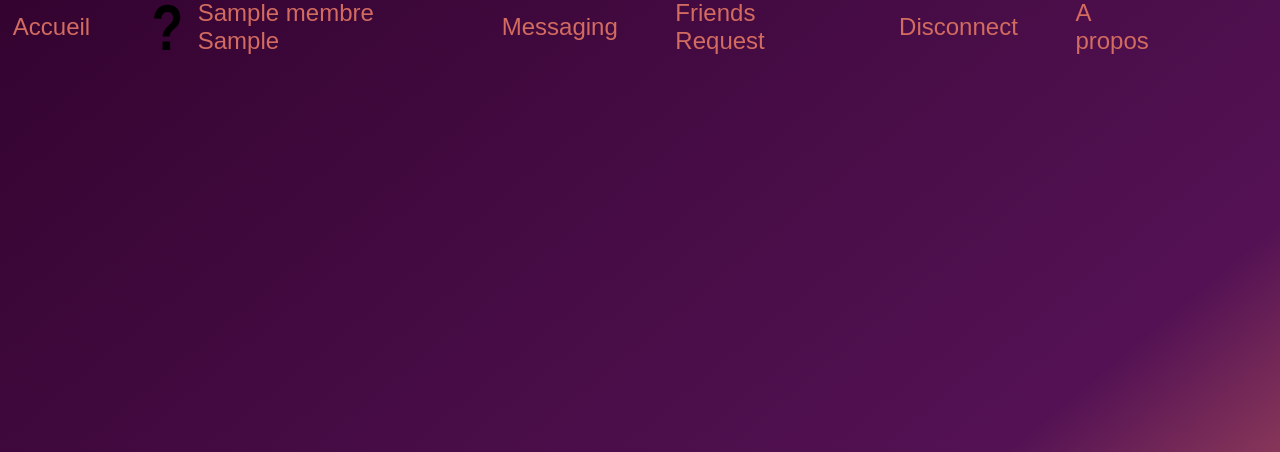
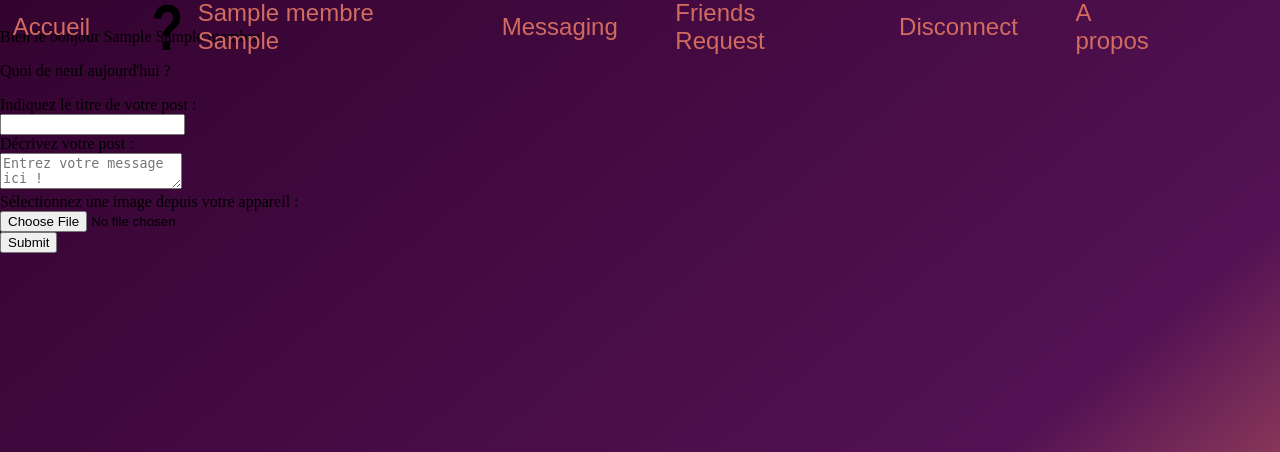
Before and after one commit to Im-Rises/friends-link, a PHP site: page / in a window 1280 px wide. Shown: the part 15-467 px from the top of the page. Run offline with PHP 8.4, Linux system fonts and the light colour scheme; the visitor is signed in with stand-in values (Sample User, id 1); tables that the repository leaves empty hold one stand-in row (values such as "Sample post").

Commit message:
Mise à jour de la BDD pour l'ajout de posts.

```diff
--- a/tp_a_rendre/dao.php
+++ b/tp_a_rendre/dao.php
@@ -453,3 +453,22 @@ function updateNomGroupe($nomGroupe, $idGroupe)
 
     return exeReq($req);
 }
+
+
+function selectAllPostsFromMembreOrder($email)
+{
+    $email=protection($email);
+
+    $req = "SELECT * FROM post WHERE email_posteur=$email ORDER BY datePost;";
+
+    return exeReq($req);
+}
+
+function selectAllMessagesFromPostOrder($idPost)
+{
+    $idPost=protection($idPost);
+
+    $req = "SELECT * FROM post_message WHERE id_post=$idPost ORDER BY datePost;";
+
+    return exeReq($req);
+}
--- a/tp_a_rendre/index.php
+++ b/tp_a_rendre/index.php
@@ -44,15 +44,17 @@ if (!isset($_SESSION["email"])) {
                 <h1>Bienvenue sur Friends Link! </h1>
                 <h2>Le site qui vous rapproche de vos amis</h2>
                 <div class="div2Log">
-                    <a href='login.php'><div class='divLog'>Connexion</div></a>
-                    <a href='register.php'><div class='divLog'>Inscription</div></a>
+                    <a href='login.php'>
+                        <div class='divLog'>Connexion</div>
+                    </a>
+                    <a href='register.php'>
+                        <div class='divLog'>Inscription</div>
+                    </a>
                 </div>
 
             </div>
 
         </div>
-
-
 
     </body>
 
@@ -61,6 +63,20 @@ if (!isset($_SESSION["email"])) {
 ?>
 
     <body>
+
+        <?php
+        $utilisateur = mysqli_fetch_array(selectMembreWhereEmail($_SESSION["email"]));
+
+        echo "<p>Bien le bonjour ".$utilisateur['prenom']." ".$utilisateur['nom']." </p>";
+        ?>
+
+        <p>Quoi de neuf aujourd'hui ?</p>
+
+        <?php
+
+        require "postCreation.php";
+
+        ?>
         <!-- <h1>Afficher l'actualité de la personne connectée</h1>
 
         <p>Afficher ici ?</p>
--- /dev/null
+++ b/tp_a_rendre/postCreation.php
@@ -0,0 +1,42 @@
+<!DOCTYPE html>
+<html>
+
+<head>
+    <meta charset="utf-8">
+    <link rel="stylesheet" href="style.css">
+</head>
+
+
+<body>
+
+    <form method="post" action="">
+        <label for="titre">Indiquez le titre de votre post :</label></br>
+        <input type="text" name="titre"></br>
+        <label for="fileToUpload" for="message">Décrivez votre post :</label></br>
+        <textarea placeholder="Entrez votre message ici !" name="message"></textarea></br>
+        <label for="fileToUpload">Sélectionnez une image depuis votre appareil :</label></br>
+        <input type="file" name="fileToUpload" accept="image/*"></br>
+        <input type="submit" name="Poster">
+    </form>
+
+
+    <?php
+
+
+    $imageName = $_SESSION['email'];
+    //var_dump($_FILES);
+
+    if ($_SERVER['REQUEST_METHOD'] == 'POST') {
+
+        if ($_FILES['fileToUpload']['size'] < 500000) {
+            move_uploaded_file($_FILES['fileToUpload']['tmp_name'], "images/posts/$imageName");
+        } else {
+            echo "<p>Fichier trop lourd, veuillez sélectionner une image de moins de 500ko</p>";
+        }
+    }
+    ?>
+
+
+</body>
+
+<html>
--- a/tp_a_rendre/search_peoples.php
+++ b/tp_a_rendre/search_peoples.php
@@ -53,7 +53,10 @@ if (isset($_GET['recherchePersonne'],) && $_GET['recherchePersonne'] != NULL) {
     $recherchePersonne = $_GET['recherchePersonne'];
     $utilisateur = $_SESSION["email"];
 
-    insertIntoAmiDemandeAmi($utilisateur, $recherchePersonne);
+    if ($utilisateur != $recherchePersonne)
+    {
+        insertIntoAmiDemandeAmi($utilisateur, $recherchePersonne);
+    }
     header("Location: friendsRequest.php");
 }
 ?>
```
Also changed, not shown: tp_a_rendre/bdd.sql (+7 -0 lines), tp_a_rendre/mon_profil.php (+26 -7 lines), tp_a_rendre/show_all_posts.php (added, +9 -0 lines), 1 other file.
